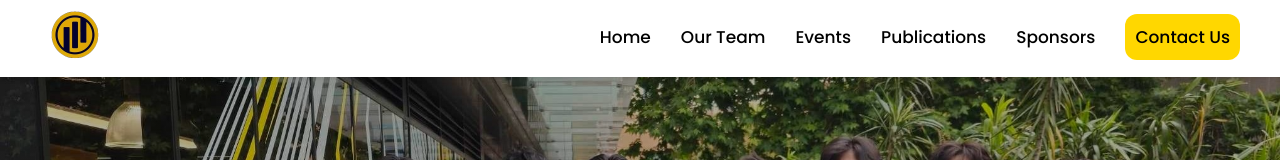
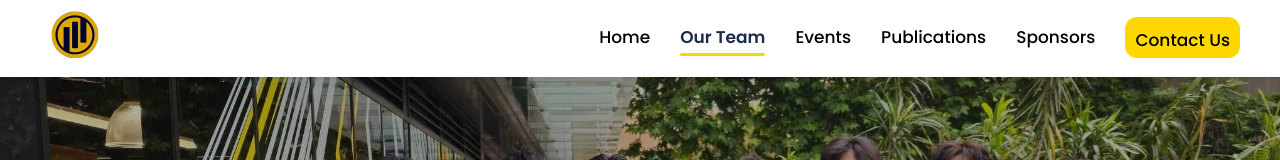
Before and after one commit to Stephen242/personal-finance-club, a plain HTML site: page team.html in a window 1280 px wide. Shown: the top 160 px of the page. Drawn offline with Linux system fonts and the light colour scheme.

Commit message:
navbar css update

```diff
--- a/css/styles.css
+++ b/css/styles.css
@@ -52,6 +52,23 @@ header {
     font-size: 17px;
     font-weight: 500;
     position: relative;
+    padding-bottom: 5px;
+}
+
+.nav-links li a.active {
+    color: #1B2A4A;
+    font-weight: 600;
+}
+
+.nav-links li a.active::after {
+    content: '';
+    position: absolute;
+    bottom: -2px;
+    left: 0;
+    width: 100%;
+    height: 3px;
+    background-color: #ffd700;
+    border-radius: 2px;
 }
 
 .btn-contact {
--- a/team.html
+++ b/team.html
@@ -16,7 +16,7 @@
             </a>
             <ul class="nav-links">
                 <li><a href="index.html">Home</a></li>
-                <li><a href="team.html">Our Team</a></li>
+                <li><a href="team.html" class="active">Our Team</a></li>
                 <li><a href="events.html">Events</a></li>
                 <li><a href="publications.html">Publications</a></li>
                 <li><a href="sponsors.html">Sponsors</a></li>
```
Also changed, not shown: contact.html (+1 -1 lines), events.html (+1 -1 lines).
